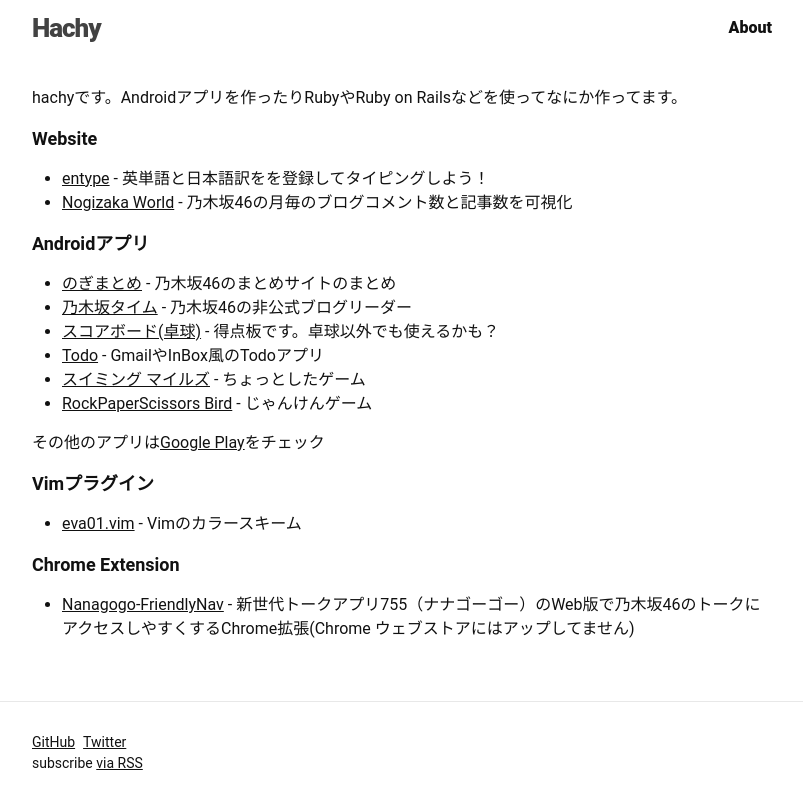
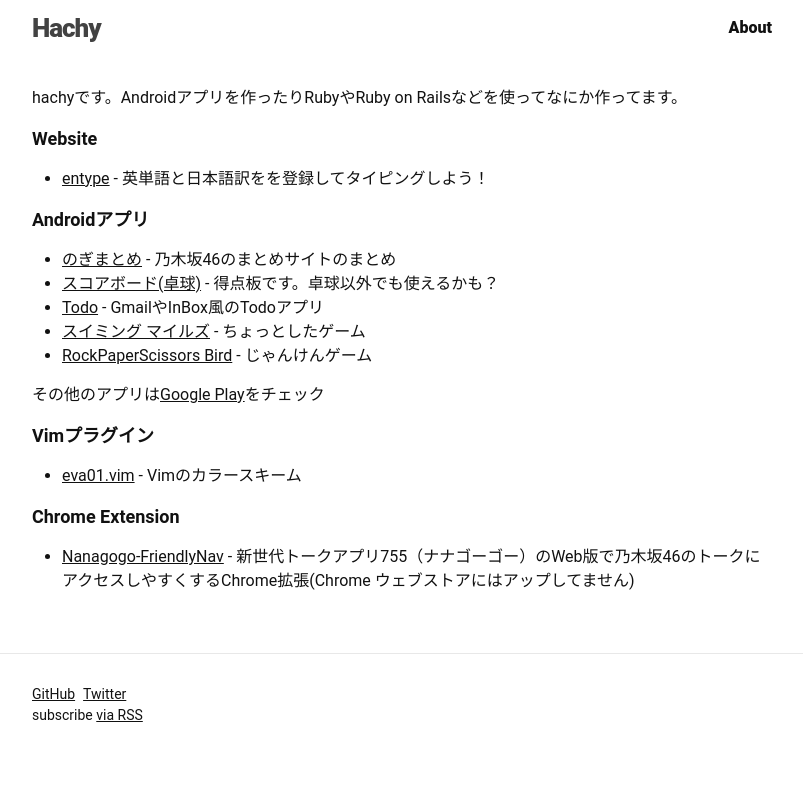
Before and after one commit to hachy/hachy.github.io, a Jekyll site: the page built from about.md, in a window 1280 px wide. Shown: the top 809 px of the page, without its empty margins (238-1041 px from the left). Built offline with Jekyll 4.4.1, drawn with Linux system fonts in a browser that asks for light colours.

Commit message:
update about page

```diff
--- a/about.md
+++ b/about.md
@@ -9,12 +9,10 @@
 ## Website
 
 - [entype] - 英単語と日本語訳をを登録してタイピングしよう！
-- [Nogizaka World] - 乃木坂46の月毎のブログコメント数と記事数を可視化
 
 ## Androidアプリ
 
 - [のぎまとめ] - 乃木坂46のまとめサイトのまとめ
-- [乃木坂タイム] - 乃木坂46の非公式ブログリーダー
 - [スコアボード(卓球)] - 得点板です。卓球以外でも使えるかも？
 - [Todo] - GmailやInBox風のTodoアプリ
 - [スイミング マイルズ] - ちょっとしたゲーム
@@ -31,10 +29,8 @@
 - [Nanagogo-FriendlyNav] - 新世代トークアプリ755（ナナゴーゴー）のWeb版で乃木坂46のトークにアクセスしやすくするChrome拡張(Chrome ウェブストアにはアップしてません)
 
 [entype]: http://entype.herokuapp.com
-[Nogizaka World]: http://nogiworld-hachy.rhcloud.com
 
 [のぎまとめ]: https://play.google.com/store/apps/details?id=com.hachy.android.nogimatome
-[乃木坂タイム]: https://play.google.com/store/apps/details?id=com.hachy.nogitime
 [スコアボード(卓球)]: https://play.google.com/store/apps/details?id=com.hachy.ttscoreboard
 [Todo]: https://play.google.com/store/apps/details?id=me.hachy.todo
 [スイミング マイルズ]: https://play.google.com/store/apps/details?id=me.hachy.SwimmingMiles
```
